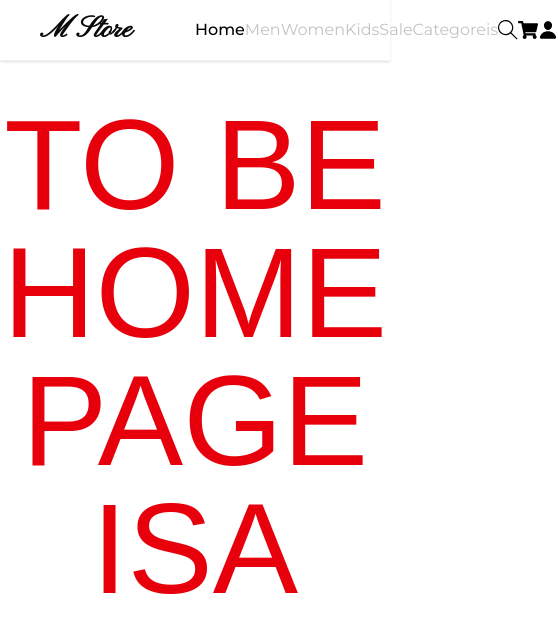
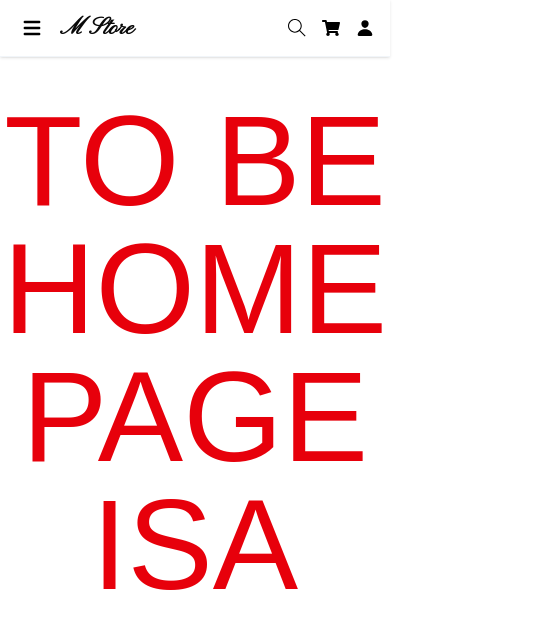
Before and after one commit to DuhaAnter/Mstore-frontend, a React (Vite) app: page / in a window 390 px wide. Shown: the top 632 px of the page, 558 px wide, since content can reach past the window. Built offline with nearby package versions, Linux system fonts and the light colour scheme.

Commit message:
make header responsive

```diff
--- a/src/Components/Header.jsx
+++ b/src/Components/Header.jsx
@@ -1,50 +1,94 @@
+import { useState } from "react";
 import { Link, NavLink } from "react-router";
 import { TfiSearch } from "react-icons/tfi";
 import { FaShoppingCart } from "react-icons/fa";
 import { IoPerson } from "react-icons/io5";
+import { HiMenu, HiX } from "react-icons/hi"; // Added modern menu icons
 
-//small reusable component
-function ActiveLink({ to, children }) {
+// Small reusable component
+function ActiveLink({ to, children, onClick }) {
   return (
     <NavLink
       to={to}
+      onClick={onClick}
       className={({ isActive }) =>
-        isActive ? "text-black font-medium" : "text-[#c3c3c3] hover:text-black"
+        isActive
+          ? "text-black font-medium transition-colors"
+          : "text-[#c3c3c3] hover:text-black transition-colors"
       }
     >
       {children}
     </NavLink>
   );
 }
+
 export default function Header() {
+  const [isOpen, setIsOpen] = useState(false);
+
+  const toggleMenu = () => setIsOpen(!isOpen);
+  const closeMenu = () => setIsOpen(false);
+
   return (
-    <>
-      <nav className=" py-3 px-10 flex justify-between items-center bg-white/80 backdrop-blur-md border-b border-slate-100 shadow-sm transition-all duration-300">
-        <div className="logo ">
-          <p className="font-semibold text-3xl  font-['Pinyon_Script']">
+    <header className="sticky top-0 z-50 bg-white/80 backdrop-blur-md border-b border-slate-100 shadow-sm">
+      <nav className="py-3 px-4 md:px-10 flex justify-between items-center max-w-7xl mx-auto">
+
+        {/* Left Side: Mobile Menu Button & Brand Logo */}
+        <div className="flex items-center gap-3">
+          {/* Hamburger Icon (Only visible on mobile) */}
+          <button
+            onClick={toggleMenu}
+            className="md:hidden text-2xl text-black cursor-pointer p-1"
+            aria-label="Toggle Menu"
+          >
+            {isOpen ? <HiX /> : <HiMenu />}
+          </button>
+
+          {/* Logo */}
+          <Link to="/" className="logo block" onClick={closeMenu}>
+            <p className="font-semibold text-2xl md:text-3xl font-['Pinyon_Script']">
               M Store
             </p>
+          </Link>
         </div>
-        <div className="menu flex justify-between w-1/2 text-[#c3c3c3] font-['Montserrat']">
+
+        {/* Center: Desktop Navigation Links (Hidden on mobile) */}
+        <div className="hidden md:flex items-center justify-center gap-6 lg:gap-10 font-['Montserrat'] text-sm lg:text-base">
           <ActiveLink to="/">Home</ActiveLink>
           <ActiveLink to="/product-details">Men</ActiveLink>
           <ActiveLink to="/products">Women</ActiveLink>
           <ActiveLink to="/p4">Kids</ActiveLink>
           <ActiveLink to="/p5">Sale</ActiveLink>
-          <ActiveLink to="/p6">Categoreis</ActiveLink>
-          <div className="flex justify-evenly items-center  w-37 text-black text-xl">
-            <Link to="/p7">
+          <ActiveLink to="/p6">Categories</ActiveLink>
+        </div>
+
+        {/* Right Side: Icons (ALWAYS visible on mobile & desktop) */}
+        <div className="flex items-center gap-4 md:gap-6 text-black text-lg md:text-xl">
+          <Link to="/p7" className="hover:opacity-70 transition-opacity">
             <TfiSearch />
           </Link>
-            <Link to="/cart">
+          <Link to="/cart" className="hover:opacity-70 transition-opacity">
             <FaShoppingCart />
           </Link>
-            <Link to="/profile">
+          <Link to="/profile" className="hover:opacity-70 transition-opacity">
             <IoPerson />
           </Link>
         </div>
+      </nav>
+
+      {/* Mobile Drawer Overlay Links (Toggled via State) */}
+      <div
+        className={`
+          fixed top-[57px] left-0 w-full bg-white border-b border-slate-100 shadow-md p-6 flex flex-col gap-4 font-['Montserrat'] text-lg md:hidden transition-all duration-300 ease-in-out z-40
+          ${isOpen ? "opacity-100 translate-y-0 pointer-events-auto" : "opacity-0 -translate-y-2 pointer-events-none"}
+        `}
+      >
+        <ActiveLink to="/" onClick={closeMenu}>Home</ActiveLink>
+        <ActiveLink to="/product-details" onClick={closeMenu}>Men</ActiveLink>
+        <ActiveLink to="/products" onClick={closeMenu}>Women</ActiveLink>
+        <ActiveLink to="/p4" onClick={closeMenu}>Kids</ActiveLink>
+        <ActiveLink to="/p5" onClick={closeMenu}>Sale</ActiveLink>
+        <ActiveLink to="/p6" onClick={closeMenu}>Categories</ActiveLink>
       </div>
-      </nav>
-    </>
+    </header>
   );
 }
```
Lines whose indentation alone changed are shown as unchanged.
